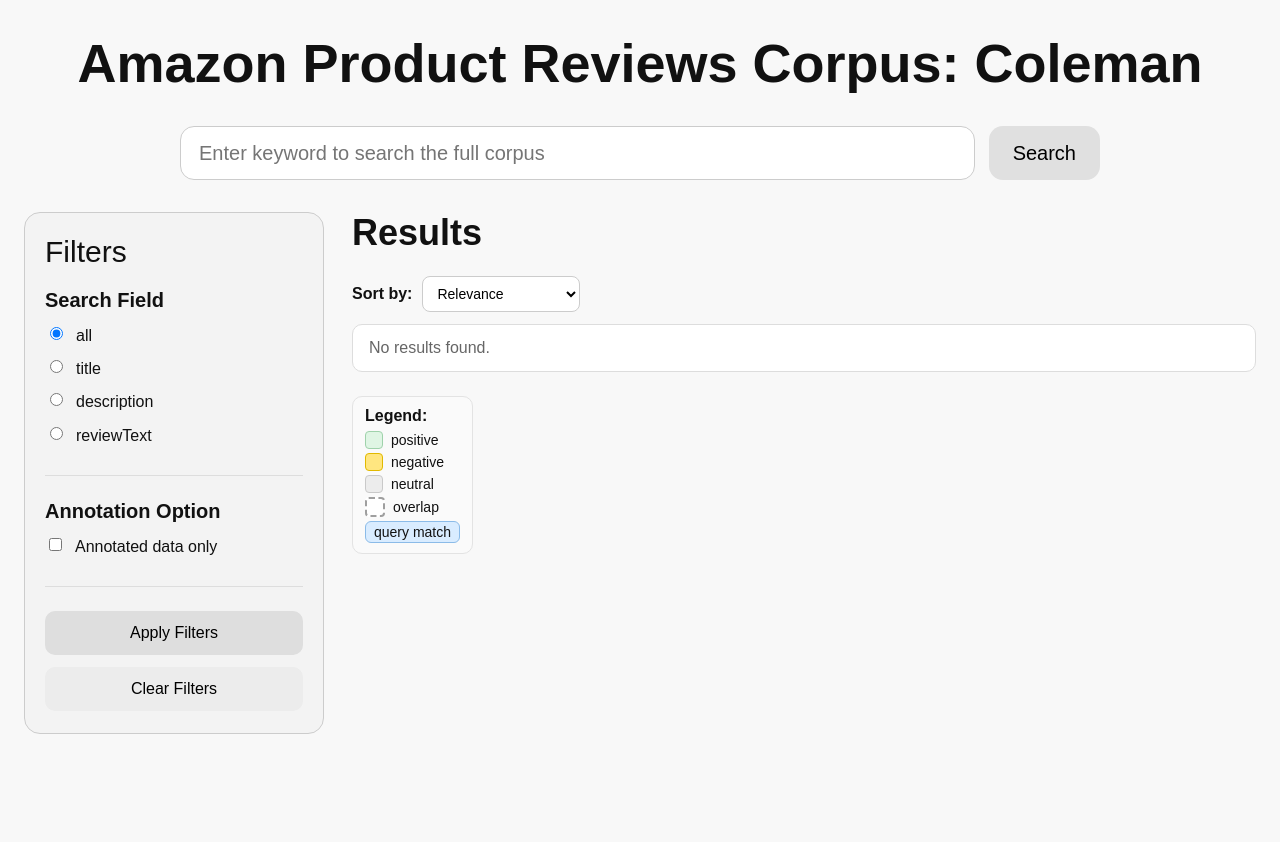
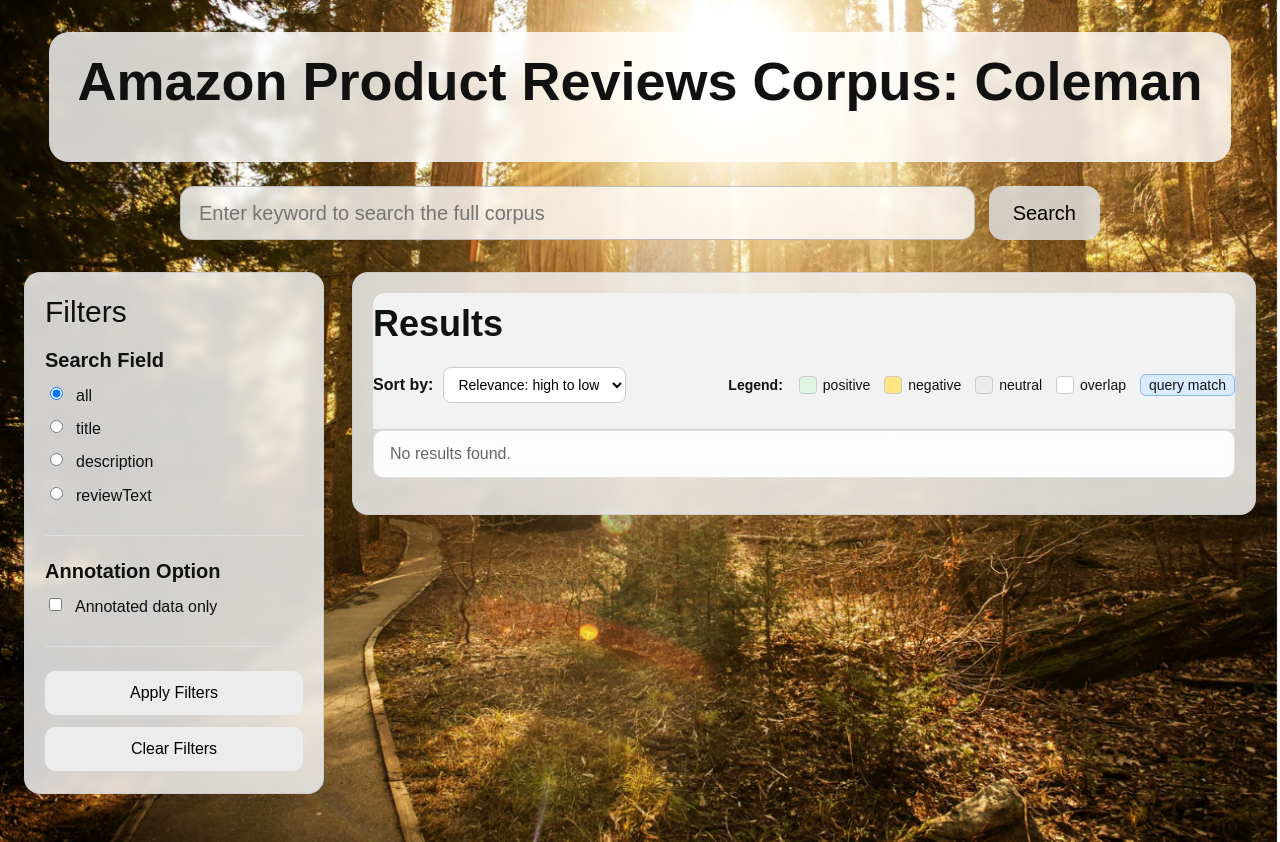
Before and after one commit to yiruiwang091/COLX_523_Projects, a FastAPI app: page / in a window 1280 px wide. Before the commit the page ends 734 px from the top, so only its background shows below. Run offline with FastAPI, Linux system fonts and the light colour scheme; parts of the project's set-up code (start-up, migrations or seed data) failed here and were passed over.

Commit message:
Refine background transparency and unify results panel styling

```diff
--- a/Sprint_4/src/interface/templates/index.html
+++ b/Sprint_4/src/interface/templates/index.html
@@ -8,14 +8,12 @@
         body {
             font-family: Arial, sans-serif;
             margin: 0;
-            background-color: #f8f8f8;
             color: #111;
-        }
-
-        .query-match {
-            background: #d9ecff;
-            border-radius: 4px;
-            padding: 0 2px;
+            background-image: url("/static/forest.jpg");
+            background-size: cover;
+            background-position: center;
+            background-repeat: no-repeat;
+            background-attachment: fixed;
         }
 
         .page {
@@ -23,12 +21,28 @@
             margin: 0 auto;
             padding: 32px 24px 48px;
             box-sizing: border-box;
+            background: transparent;
+            min-height: 100vh;
         }
 
         h1 {
             font-size: 54px;
             margin: 0 0 32px;
             text-align: center;
+        }
+
+        .page-title-wrap {
+            display: flex;
+            justify-content: center;
+            margin-bottom: 24px;
+        }
+
+        .page-title-pill {
+            display: inline-block;
+            padding: 18px 28px;
+            border-radius: 20px;
+            background: rgba(255, 255, 255, 0.8);
+            backdrop-filter: blur(4px);
         }
 
         h2 {
@@ -69,9 +83,18 @@
             box-sizing: border-box;
         }
 
-        .top-search input[type="text"]:focus,
-        select:focus {
-            border-color: #666;
+        .top-search input[type="text"] {
+            flex: 1;
+            min-width: 280px;
+            height: 54px;
+            padding: 0 18px;
+            font-size: 20px;
+            border: 1px solid rgba(180, 180, 180, 0.85);
+            border-radius: 14px;
+            outline: none;
+            background: rgba(255, 255, 255, 0.8);
+            box-sizing: border-box;
+            backdrop-filter: blur(3px);
         }
 
         .top-search button {
@@ -80,8 +103,9 @@
             font-size: 20px;
             border: none;
             border-radius: 14px;
-            background: #e0e0e0;
+            background: rgba(224, 224, 224, 0.85);
             cursor: pointer;
+            backdrop-filter: blur(3px);
         }
 
         .top-search button:hover,
@@ -100,16 +124,16 @@
         .sidebar {
             width: 300px;
             flex-shrink: 0;
-            background: #f3f3f3;
-            border: 1px solid #ccc;
+            background: rgba(243, 243, 243, 0.85);
+            border: 1px solid rgba(204, 204, 204, 0.85);
             border-radius: 16px;
             padding: 22px 20px;
             box-sizing: border-box;
             position: sticky;
             top: 18px;
-
             max-height: calc(100vh - 36px);
             overflow-y: auto;
+            backdrop-filter: blur(4px);
         }
 
         .sidebar-title {
@@ -219,7 +243,7 @@
         }
 
         .apply-btn {
-            background: #dedede;
+            background: #ececec;
         }
 
         .clear-btn {
@@ -234,14 +258,21 @@
         .results-panel {
             flex: 1;
             min-width: 0;
+            background: rgba(243, 243, 243, 0.85);
+            border: 1px solid rgba(204, 204, 204, 0.85);
+            border-radius: 16px;
+            padding: 20px;
+            box-sizing: border-box;
+            backdrop-filter: blur(4px);
         }
 
         .message {
             padding: 14px 16px;
             border-radius: 10px;
             margin-bottom: 16px;
-            background: white;
-            border: 1px solid #ddd;
+            background: rgba(255, 255, 255, 0.85);
+            border: 1px solid rgba(221, 221, 221, 0.8);
+            backdrop-filter: blur(3px);
         }
 
         .error {
@@ -493,28 +527,6 @@
         .tooltip:hover .tooltip-text {
             visibility: visible;
             opacity: 1;
-        }
-
-        .sentiment-legend-box {
-            margin: 8px 0 16px 0;
-            padding: 10px 12px;
-            border: 1px solid #e3e3e3;
-            border-radius: 10px;
-            background: #fafafa;
-            display: inline-block;
-        }
-
-        .legend-title {
-            font-weight: 700;
-            margin-bottom: 6px;
-        }
-
-        .legend-item {
-            display: flex;
-            align-items: center;
-            gap: 8px;
-            margin-top: 4px;
-            font-size: 14px;
         }
 
         .legend-swatch {
@@ -559,6 +571,62 @@
             gap: 10px;
         }
 
+        .results-header-sticky {
+            position: sticky;
+            top: 0;
+            z-index: 30;
+            background: rgba(243, 243, 243, 0.85);
+            padding-top: 10px;
+            padding-bottom: 10px;
+            border-bottom: 1px solid rgba(204, 204, 204, 0.85);
+            backdrop-filter: blur(4px);
+            border-radius: 12px 12px 0 0;
+        }
+
+        .sort-legend-row {
+            display: flex;
+            align-items: center;
+            justify-content: space-between;
+            gap: 18px;
+            flex-wrap: wrap;
+            margin: 8px 0 16px 0;
+        }
+
+        .sort-bar {
+            margin: 0;
+            display: flex;
+            align-items: center;
+            gap: 10px;
+            flex-wrap: wrap;
+        }
+
+        .sentiment-legend-inline {
+            display: flex;
+            align-items: center;
+            flex-wrap: wrap;
+            gap: 14px;
+            font-size: 14px;
+        }
+
+        .legend-title-inline {
+            margin-right: 2px;
+        }
+
+        .legend-inline-item {
+            display: inline-flex;
+            align-items: center;
+            gap: 6px;
+        }
+
+        .legend-swatch {
+            width: 16px;
+            height: 16px;
+            border-radius: 4px;
+            display: inline-block;
+            border: 1px solid #ccc;
+            flex-shrink: 0;
+        }
+
         .sort-bar select {
             padding: 8px 10px;
             border: 1px solid #ccc;
@@ -591,7 +659,11 @@
 </head>
 <body>
     <div class="page">
+        <div class="page-title-wrap">
+            <div class="page-title-pill">
                 <h1>Amazon Product Reviews Corpus: Coleman</h1>
+            </div>
+        </div>
 
         <div class="top-search-wrap">
             <div class="top-search">
@@ -714,28 +786,35 @@
             </aside>
 
             <section class="results-panel">
+                <div class="results-header-sticky">
                     <h2>Results</h2>
+
+                    <div class="sort-legend-row">
                         <div class="sort-bar">
                             <label for="sort_by"><strong>Sort by:</strong></label>
                             <select id="sort_by">
-                        <option value="relevance">Relevance</option>
+                                <option value="relevance_desc">Relevance: high to low</option>
+                                <option value="relevance_asc">Relevance: low to high</option>
                                 <option value="rating_desc">Rating: high to low</option>
                                 <option value="rating_asc">Rating: low to high</option>
-                        <option value="doc_id_asc">Doc ID</option>
+                                <option value="doc_id_desc">Doc ID: high to low</option>
+                                <option value="doc_id_asc">Doc ID: low to high</option>
                             </select>
+                        </div>
+
+                        <div class="sentiment-legend-inline">
+                            <span class="legend-title-inline"><strong>Legend:</strong></span>
+                            <span class="legend-inline-item"><span class="legend-swatch legend-positive"></span> positive</span>
+                            <span class="legend-inline-item"><span class="legend-swatch legend-negative"></span> negative</span>
+                            <span class="legend-inline-item"><span class="legend-swatch legend-neutral"></span> neutral</span>
+                            <span class="legend-inline-item"><span class="legend-swatch legend-overlap"></span> overlap</span>
+                            <span class="legend-inline-item"><span class="legend-query-chip">query match</span></span>
+                        </div>
+                    </div>
                 </div>
 
                 <div id="results">
                     <div class="message muted">No results found.</div>
-                </div>
-
-                <div class="sentiment-legend-box">
-                    <div class="legend-title">Legend:</div>
-                    <div class="legend-item"><span class="legend-swatch legend-positive"></span> positive</div>
-                    <div class="legend-item"><span class="legend-swatch legend-negative"></span> negative</div>
-                    <div class="legend-item"><span class="legend-swatch legend-neutral"></span> neutral</div>
-                    <div class="legend-item"><span class="legend-swatch legend-overlap"></span> overlap</div>
-                    <div class="legend-item"><span class="legend-query-chip">query match</span></div>
                 </div>
 
                 <div id="details-container" style="display:none;">
@@ -791,12 +870,18 @@
         function sortResults(results, sortBy) {
             const items = [...results];
 
-            if (sortBy === "rating_desc") {
+            if (sortBy === "relevance_asc") {
+                items.sort((a, b) => (Number(a.score) || Infinity) - (Number(b.score) || Infinity));
+            } else if (sortBy === "relevance_desc") {
+                items.sort((a, b) => (Number(b.score) || -Infinity) - (Number(a.score) || -Infinity));
+            } else if (sortBy === "rating_desc") {
                 items.sort((a, b) => (Number(b.overall) || -Infinity) - (Number(a.overall) || -Infinity));
             } else if (sortBy === "rating_asc") {
                 items.sort((a, b) => (Number(a.overall) || Infinity) - (Number(b.overall) || Infinity));
             } else if (sortBy === "doc_id_asc") {
                 items.sort((a, b) => String(a.doc_id).localeCompare(String(b.doc_id), undefined, { numeric: true }));
+            } else if (sortBy === "doc_id_desc") {
+                items.sort((a, b) => String(b.doc_id).localeCompare(String(a.doc_id), undefined, { numeric: true }));
             } else {
                 items.sort((a, b) => (Number(b.score) || -Infinity) - (Number(a.score) || -Infinity));
             }
@@ -1086,7 +1171,7 @@
                 attributes: getCheckedValues("attribute"),
                 reviewSentimentOnly: document.getElementById("review_sentiment_only").checked,
                 sentiments: getCheckedValues("sentiment"),
-                sortBy: document.getElementById("sort_by")?.value || "relevance"
+                sortBy: document.getElementById("sort_by")?.value || "relevance_desc"
             };
         }
 
```
Also changed, not shown: other parts of Sprint_4/src/interface/templates/index.html (+17 -14 lines), Sprint_4/src/interface/static/forest.jpg (added). Lines whose indentation alone changed are shown as unchanged.
